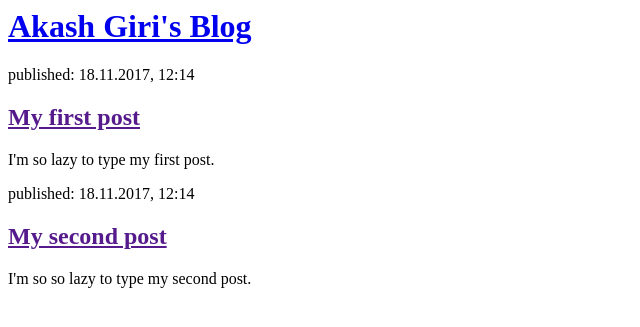
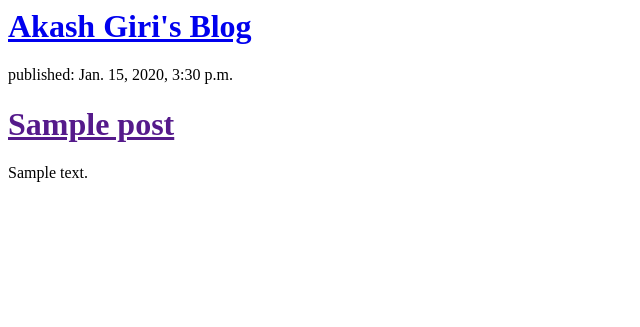
Before and after one commit to akashgiricse/my-first-blog, a Django app: template blog/templates/blog/post_list.html in a window 1280 px wide. Shown: the top 327 px of the page, without its empty margins (0-640 px from the left). Run offline with Django 3.2, Linux system fonts and the light colour scheme; the template is opened without the code that fills it: values that come from a table or form of the project are taken from there, others are empty; tables that the repository leaves empty hold one stand-in row (values such as "Sample post").

Commit message:
Modified templates to display posts from database.

```diff
--- a/blog/templates/blog/post_list.html
+++ b/blog/templates/blog/post_list.html
@@ -8,15 +8,13 @@
         </div>
 
         <div>
-            <p>published: 18.11.2017, 12:14</p>
-            <h2><a href="">My first post</a></h2>
-            <p>I'm so lazy to type my first post.</p>
-        </div>
-
-        <div>
-            <p>published: 18.11.2017, 12:14</p>
-            <h2><a href="">My second post</a></h2>
-            <p>I'm so so lazy to type my second post.</p>
+            {% for post in posts %}
+            <div>
+                <p>published: {{ post.published_date }}</p>
+                <h1><a href="">{{ post.title }}</a></h1>
+                <p>{{ post.text|linebreaksbr }}</p>
+            </div>
+            {% endfor %}
         </div>
     </body>
 </html>
--- a/blog/views.py
+++ b/blog/views.py
@@ -1,5 +1,7 @@
 from django.shortcuts import render
+from django.utils import timezone
+from .models import Post
 
-# Create your views here.
 def post_list(request):
-    return render(request, 'blog/post_list.html')
+    posts = Post.objects.filter(published_date__lte=timezone.now()).order_by('published_date')
+    return render(request, 'blog/post_list.html', {'posts': posts})
```
